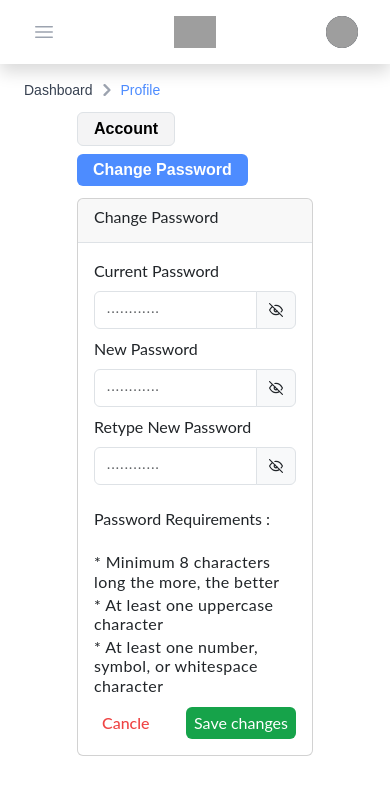
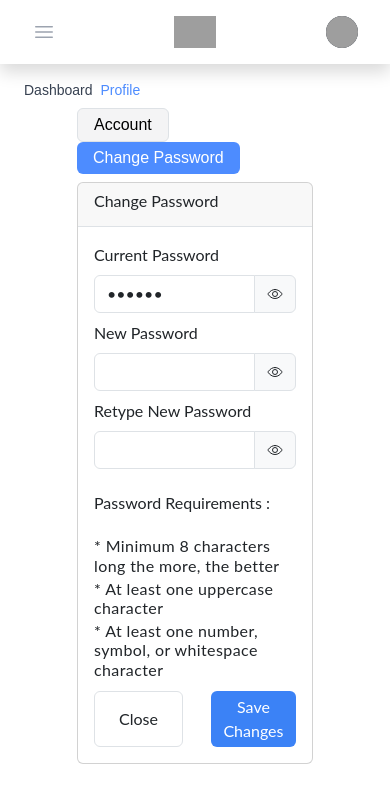
Before and after one commit to aniketbhoyar1310/figment_project, a React (Create React App) app in the folder figment_notice_app/: page /changepassword in a window 390 px wide. Shown: the top 802 px of the page. Built offline with nearby package versions, Linux system fonts and the light colour scheme; grey boxes are pictures that could not be loaded.

Commit message:
changes
changes in buttons and pass

```diff
--- a/figment_notice_app/src/App.js
+++ b/figment_notice_app/src/App.js
@@ -12,10 +12,12 @@ import Notice from "./Componets/Notice";
 import Submission from "./Componets/Submission";
 import Profile from "./Componets/Profile";
 import ChangePassword from "./Componets/ChangePassword";
+import { ThemeProvider } from "./Context/ThemeContext";
 
 const App = () => {
   return (
     <>
+     <ThemeProvider>
      <BrowserRouter>
 
    <Routes>
@@ -31,6 +33,7 @@ const App = () => {
      <Route path="/changepassword" element={<ChangePassword/>}/>
    </Routes>
  </BrowserRouter>
+     </ThemeProvider>
     </>
   );
 };
--- a/figment_notice_app/src/Componets/Card.js
+++ b/figment_notice_app/src/Componets/Card.js
@@ -2,7 +2,7 @@ import React from "react";
 
 const Card = () => {
   return (
-    <div class=" box bg-white  rounded-lg shadow transition-all hover:scale-110 duration-700">
+    <div class=" box bg-white  rounded-lg shadow transition-all hover:scale-110 duration-700 dark:bg-black">
       <div class="flex px-3 pt-2 ">
         <svg
           xmlns="http://www.w3.org/2000/svg"
--- a/figment_notice_app/src/Componets/ChangePassword.js
+++ b/figment_notice_app/src/Componets/ChangePassword.js
@@ -6,23 +6,32 @@ import Navbar from "./Navbar";
 
 const ChangePassword = () => {
   const [showPassword, setShowPassword] = useState(false);
-
   const [formData, setFormData] = useState({
-    firstName: "",
-    lastName: "",
-    companyName: "",
-    email: "",
-    password: "",
-    confirmPassword: "",
-    category: "",
-    mobileNumber: "",
-    referredBy: "",
+    newPassword: "",
+    retypeNewPassword: "",
   });
-
   const [formErrors, setFormErrors] = useState({});
 
   const toggleShowPassword = () => {
     setShowPassword(!showPassword);
+  };
+
+  const handleInputChange = (e) => {
+    const { name, value } = e.target;
+    setFormData({
+      ...formData,
+      [name]: value,
+    });
+  };
+
+  const handleSubmit = (e) => {
+    e.preventDefault();
+    if (formData.newPassword !== formData.retypeNewPassword) {
+      setFormErrors({ retypeNewPassword: "Passwords do not match" });
+    } else {
+      // Proceed with form submission
+      console.log("Form submitted");
+    }
   };
 
   return (
@@ -40,21 +49,6 @@ const ChangePassword = () => {
           </li>
           <li>
             <div className="flex items-center">
-              <svg
-                className="rtl:rotate-180 w-3 h-3 text-gray-400 mx-1"
-                aria-hidden="true"
-                xmlns="http://www.w3.org/2000/svg"
-                fill="none"
-                viewBox="0 0 6 10"
-              >
-                <path
-                  stroke="currentColor"
-                  stroke-linecap="round"
-                  stroke-linejoin="round"
-                  stroke-width="2"
-                  d="m1 9 4-4-4-4"
-                />
-              </svg>
               <Link
                 to="/profile"
                 className="ms-1 text-sm font-medium hover:text-black md:ms-2 text-[rgb(77,140,255)] "
@@ -74,17 +68,17 @@ const ChangePassword = () => {
                 <li className="nav-item">
                   <Link
                     to="/profile"
-                    className="nav-link bg-[rgb(244,244,245)] border border-blue-500 text-black me-1 py-1 my-1"
+                    className="nav-link bg-[rgb(244,244,245)] border border-blue-500 text-black me-1 py-1"
                   >
-                    <span className="fw-bold">Account</span>
+                    <span>Account</span>
                   </Link>
                 </li>
                 <li className="nav-item">
                   <Link
                     to="/changepassword"
-                    className="nav-link bg-[rgb(77,140,255)] text-white py-1 my-1"
+                    className="nav-link bg-[rgb(77,140,255)] text-white py-1 "
                   >
-                    <span className="fw-bold">Change Password</span>
+                    <span>Change Password</span>
                   </Link>
                 </li>
               </ul>
@@ -95,7 +89,7 @@ const ChangePassword = () => {
                       <h4 className="card-title">Change Password</h4>
                     </div>
                     <div className="my-25 card-body">
-                      <form className="pt-50">
+                      <form className="pt-50" onSubmit={handleSubmit}>
                         <div className="mb-2 col-sm-6">
                           <label
                             htmlFor="Password"
@@ -105,30 +99,23 @@ const ChangePassword = () => {
                           </label>
                           <div className="input-group-merge input-group">
                             <input
-                              maxLength={50}
-                              placeholder="············"
-                              id="Password"
-                              autoComplete="new-password"
-                              name="Password"
-                              type="password"
+                              defaultValue={123444}
+                              id="currentPassword"
+                              type={showPassword ? "text" : "password"}
+                              name="currentPassword"
+                              value={formData.currentPassword}
+                              onChange={handleInputChange}
                               className="form-control focus:outline-none focus:ring-0  focus:border-blue-500"
-                              defaultValue=""
                             />
-                            <span className="cursor-pointer input-group-text">
-                              <svg
-                                xmlns="http://www.w3.org/2000/svg"
-                                width={14}
-                                height={14}
-                                viewBox="0 0 24 24"
-                                fill="none"
-                                stroke="currentColor"
-                                strokeWidth={2}
-                                strokeLinecap="round"
-                                strokeLinejoin="round"
+                            <span
+                              className="cursor-pointer input-group-text"
+                              onClick={toggleShowPassword}
                             >
-                                <path d="M17.94 17.94A10.07 10.07 0 0 1 12 20c-7 0-11-8-11-8a18.45 18.45 0 0 1 5.06-5.94M9.9 4.24A9.12 9.12 0 0 1 12 4c7 0 11 8 11 8a18.5 18.5 0 0 1-2.16 3.19m-6.72-1.07a3 3 0 1 1-4.24-4.24" />
-                                <line x1={1} y1={1} x2={23} y2={23} />
-                              </svg>
+                              {showPassword ? (
+                                <IoEyeOffOutline />
+                              ) : (
+                                <IoEyeOutline />
+                              )}
                             </span>
                           </div>
                         </div>
@@ -143,30 +130,22 @@ const ChangePassword = () => {
                             </label>
                             <div className="input-group-merge input-group">
                               <input
-                              maxLength={50}
-                              placeholder="············"
-                              id="Password"
-                              autoComplete="new-password"
-                              name="Password"
-                              type="password"
+                                id="newPassword"
+                                type={showPassword ? "text" : "password"}
+                                name="newPassword"
+                                value={formData.newPassword}
+                                onChange={handleInputChange}
                                 className="form-control focus:outline-none focus:ring-0  focus:border-blue-500"
-                              defaultValue=""
                               />
-                            <span className="cursor-pointer input-group-text">
-                              <svg
-                                xmlns="http://www.w3.org/2000/svg"
-                                width={14}
-                                height={14}
-                                viewBox="0 0 24 24"
-                                fill="none"
-                                stroke="currentColor"
-                                strokeWidth={2}
-                                strokeLinecap="round"
-                                strokeLinejoin="round"
+                              <span
+                                className="cursor-pointer input-group-text"
+                                onClick={toggleShowPassword}
                               >
-                                <path d="M17.94 17.94A10.07 10.07 0 0 1 12 20c-7 0-11-8-11-8a18.45 18.45 0 0 1 5.06-5.94M9.9 4.24A9.12 9.12 0 0 1 12 4c7 0 11 8 11 8a18.5 18.5 0 0 1-2.16 3.19m-6.72-1.07a3 3 0 1 1-4.24-4.24" />
-                                <line x1={1} y1={1} x2={23} y2={23} />
-                              </svg>
+                                {showPassword ? (
+                                  <IoEyeOffOutline />
+                                ) : (
+                                  <IoEyeOutline />
+                                )}
                               </span>
                             </div>
                           </div>
@@ -179,32 +158,30 @@ const ChangePassword = () => {
                             </label>
                             <div className="input-group-merge input-group">
                               <input
-                              maxLength={50}
-                              placeholder="············"
-                              id="Password"
-                              autoComplete="new-password"
-                              name="Password"
-                              type="password"
+                                id="retypeNewPassword"
+                                type={showPassword ? "text" : "password"}
+                                name="retypeNewPassword"
+                                value={formData.retypeNewPassword}
+                                onChange={handleInputChange}
                                 className="form-control focus:outline-none focus:ring-0  focus:border-blue-500"
                                 defaultValue=""
                               />
-                            <span className="cursor-pointer input-group-text">
-                              <svg
-                                xmlns="http://www.w3.org/2000/svg"
-                                width={14}
-                                height={14}
-                                viewBox="0 0 24 24"
-                                fill="none"
-                                stroke="currentColor"
-                                strokeWidth={2}
-                                strokeLinecap="round"
-                                strokeLinejoin="round"
+                              <span
+                                className="cursor-pointer input-group-text"
+                                onClick={toggleShowPassword}
                               >
-                                <path d="M17.94 17.94A10.07 10.07 0 0 1 12 20c-7 0-11-8-11-8a18.45 18.45 0 0 1 5.06-5.94M9.9 4.24A9.12 9.12 0 0 1 12 4c7 0 11 8 11 8a18.5 18.5 0 0 1-2.16 3.19m-6.72-1.07a3 3 0 1 1-4.24-4.24" />
-                                <line x1={1} y1={1} x2={23} y2={23} />
-                              </svg>
+                                {showPassword ? (
+                                  <IoEyeOffOutline />
+                                ) : (
+                                  <IoEyeOutline />
+                                )}
                               </span>
                             </div>
+                            {formErrors.retypeNewPassword && (
+                              <p className="text-red-500 text-sm mt-3">
+                                {formErrors.retypeNewPassword}
+                              </p>
+                            )}
                           </div>
                           <div className=" justify-start">
                             <h4 className="font-lato-bold  py-3   me-2 mb-2">
@@ -221,18 +198,18 @@ const ChangePassword = () => {
                               character
                             </h4>
                           </div>
-                          <div className="mt-2 col-sm-12">
+                          <div className="mt-2 col-sm-12 flex justify-start gap-4">
                             <button
                               type="button"
-                              className="me-1 px-2 rounded-md  text-base font-medium text-red-500 py-1"
+                              className="me-1 px-4 py-1 rounded-md  text-base font-mediu border border-blue-500"
                             >
-                              Cancle
+                              Close
                             </button>
                             <button
                               type="submit"
-                              className="float-right bg-green-600 text-white px-2 rounded-md py-1 "
+                              className="bg-blue-500 text-white px-2 rounded-md py-1 "
                             >
-                              Save changes
+                              Save Changes
                             </button>
                           </div>
                         </div>
--- a/figment_notice_app/src/Componets/Profile.js
+++ b/figment_notice_app/src/Componets/Profile.js
@@ -35,7 +35,7 @@ const Profile = () => {
               </svg>
               <Link
                 to="/profile"
-                className="ms-1 text-sm font-medium hover:text-black md:ms-2 text-[rgb(77,140,255)] "
+                className="ms-1 text-sm font-medium hover:text-black md:ms-2 text-blue-500 "
               >
                 Profile
               </Link>
@@ -44,19 +44,19 @@ const Profile = () => {
         </ol>
       </nav>
       <div className="">
-        {/*  */}
+
         <div className="container-fluid">
           <div className="row">
             <div className="m-auto col-8  my-2">
               <ul className="mb-2 nav nav-pills">
                 <li className="nav-item">
-                  <Link to='/profile' className="nav-link bg-[rgb(77,140,255)]  text-white me-1 py-1">
-                    <span className="fw-bold">Account</span>
+                  <Link to='/profile' className="nav-link bg-blue-500 text-white me-1 py-1">
+                    <span>Account</span>
                   </Link>
                 </li>
                 <li className="nav-item">
-                  <Link to='/changepassword'  className="nav-link bg-[rgb(244,244,245)] border border-blue-500 text-black py-1">
-                    <span className="fw-bold">Change Password</span>
+                  <Link to='/changepassword'  className="nav-link bg-white   border border-blue-500 text-black py-1">
+                    <span>Change Password</span>
                   </Link>
                 </li>
               </ul>
@@ -157,16 +157,16 @@ const Profile = () => {
                             />
                           </div>
 
-                          <div className="mt-2 col-sm-12">
+                          <div className="mt-2 col-sm-12 flex  justify-start gap-4">
                             <button
                               type="button"
-                              className="me-1 px-2 rounded-md  text-base font-medium text-red-500 py-1"
+                              className="me-1 px-4 py-1 rounded-md  text-base font-mediu border border-blue-500"
                             >
-                              Cancle
+                            Close
                             </button>
                             <button
                               type="submit"
-                              className="float-right bg-green-600 text-white px-2 rounded-md py-1 "
+                              className=" bg-blue-500 text-white px-2 rounded-md py-1 "
                             >
                               Save changes
                             </button>
--- a/figment_notice_app/src/Componets/Submission.js
+++ b/figment_notice_app/src/Componets/Submission.js
@@ -51,7 +51,7 @@ const Submission = () => {
                   href="#"
                   className="ms-1 text-sm font-medium  hover:text-black md:ms-2 text-[rgb(77,140,255)] "
                 >
-                  Notice
+               Submission
                 </Link>
               </div>
             </li>
@@ -120,7 +120,7 @@ const Submission = () => {
                       <input
                         type="text"
                         id="input"
-                        class="mt-1 py-1 block w-full border border-gray-300 rounded-md focus:outline-none focus:border-blue-500"
+                        class="mt-1 py-1  pl-2 block w-full border border-gray-300 rounded-md focus:outline-none focus:border-blue-500"
                       />
                     </div>
                     <div class="mb-7">
@@ -133,7 +133,7 @@ const Submission = () => {
                       <input
                         type="text"
                         id="input"
-                        class="mt-1 py-1 block w-full border border-gray-300 rounded-md focus:outline-none focus:border-blue-500"
+                        class="mt-1 py-1  pl-2 block w-full border border-gray-300 rounded-md focus:outline-none focus:border-blue-500"
                       />
                     </div>
                     <button
--- a/figment_notice_app/src/styles.css
+++ b/figment_notice_app/src/styles.css
@@ -53,9 +53,11 @@ line-height: 0.600rem;
   line-height: 0.600rem;
 }
 .navad{
-  letter-spacing: 1.3px;
+  letter-spacing: 0.5px;
   font-family: "Lato", sans-serif;
-  font-weight: 400;
+  font-weight: 500;
   font-style: normal;
+  color: black;
+
 
 }
```
Also changed, not shown: figment_notice_app/src/Componets/AllUsers.js (+10 -10 lines), figment_notice_app/src/Componets/Login.js (+18 -30 lines), figment_notice_app/src/Componets/Navbar.js (+23 -8 lines), figment_notice_app/src/Componets/Switcher.js (added, +25 -0 lines), figment_notice_app/src/Context/ThemeContext.js (added, +22 -0 lines), 1 other file (tests, documents, lock files or other folders). Lines whose indentation alone changed are shown as unchanged.
